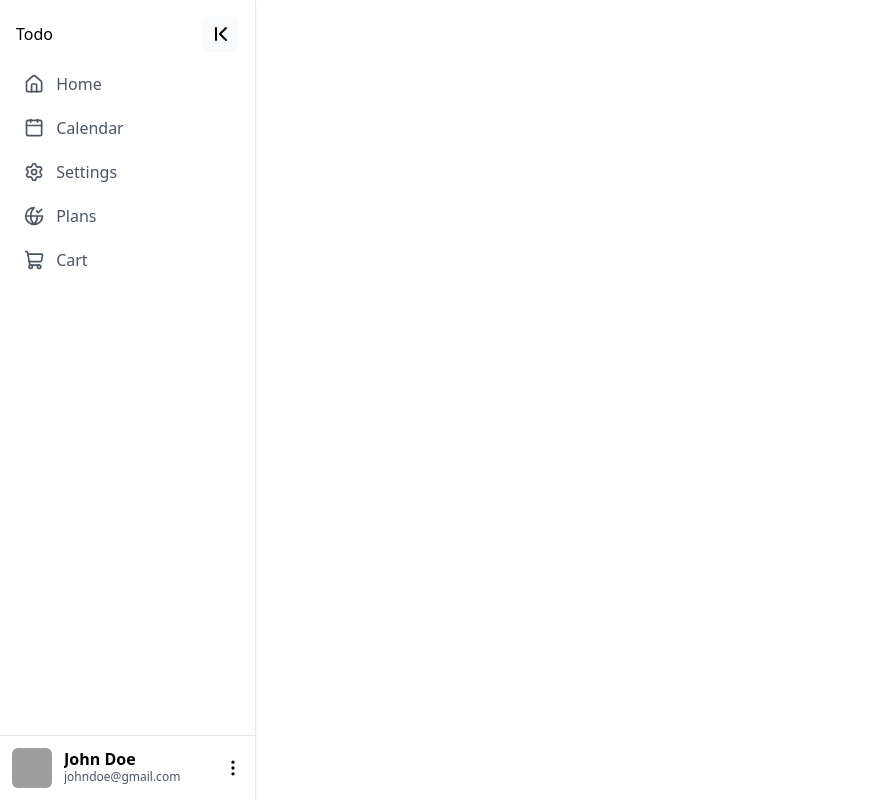
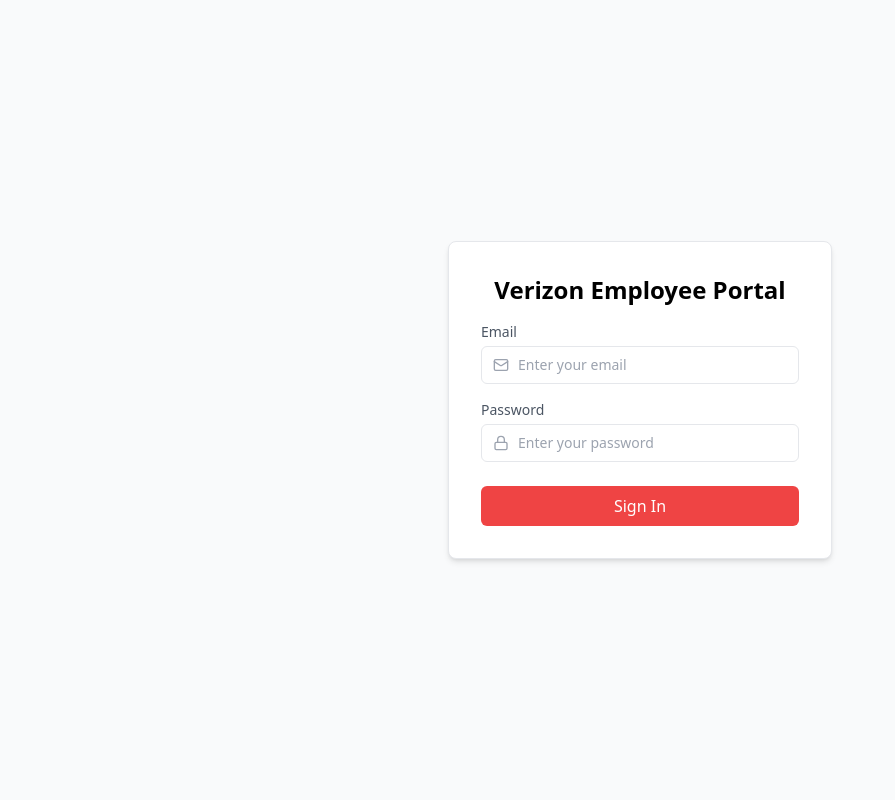
Before and after one commit to sriyuthyerramshetty-bot/DE-cognizant-project, a React (Vite) app: page /login in a window 1280 px wide. Shown: the whole page, without its empty margins (0-895 px from the left). Built offline with nearby package versions, Linux system fonts and the light colour scheme; grey boxes are pictures that could not be loaded.

Commit message:
Created Login Page. Non-functional login, allows anyone to sign in for now.

```diff
--- a/src/App.jsx
+++ b/src/App.jsx
@@ -5,37 +5,38 @@
 import SettingsPage from './pages/SettingsPage.jsx'
 import PlanPage from './pages/PlanPage.jsx'
 import CartPage from './pages/CartPage.jsx'
-import Sidebar, { SidebarItem } from './components/Sidebar.jsx'
-import { Home, Calendar, Settings, GlobeCheck, ShoppingCart } from 'lucide-react'
+import LoginPage from './pages/LoginPage.jsx'
+import MainLayout from './layouts/MainLayout.jsx'
+import ProtectedRoute from './components/ProtectedRoute.jsx'
 import { plans } from './data/data.js'
+import { AuthProvider } from './context/AuthContext.jsx'
 import { CartProvider } from './context/CartContext.jsx'
 import { UserInfoProvider } from './context/UserInfoContext.jsx'
 
 function App() {
   return (
+    <AuthProvider>
       <CartProvider>
         <UserInfoProvider>
-        <main className="App flex min-h-screen">
-          <Sidebar>
-            <SidebarItem icon={<Home />} text="Home" to="/" end />
-            <SidebarItem icon={<Calendar />} text="Calendar" to="/calendar" />
-            <SidebarItem icon={<Settings />} text="Settings" to="/settings" />
-            <SidebarItem icon={<GlobeCheck />} text="Plans" to="/plan" />
-            <SidebarItem icon={<ShoppingCart />} text="Cart" to="/cart" />
-          </Sidebar>
+          <Routes>
+            {/* Public route — no sidebar */}
+            <Route path="/login" element={<LoginPage />} />
 
-          <section className="flex-1">
-            <Routes>
+            {/* Protected routes — redirect to /login when signed out */}
+            <Route element={<ProtectedRoute />}>
+              {/* Shared layout with the sidebar */}
+              <Route element={<MainLayout />}>
                 <Route path="/" element={<Todo />} />
+                <Route path="/plan" element={<PlanPage plans={plans} />} />
+                <Route path="/cart" element={<CartPage />} />
                 <Route path="/calendar" element={<CalendarPage />} />
                 <Route path="/settings" element={<SettingsPage />} />
-              <Route path="/plan" element={<PlanPage plans={plans} />} />
-              <Route path="/cart" element={<CartPage />} />
+              </Route>
+            </Route>
           </Routes>
-          </section>
-        </main>
         </UserInfoProvider>
       </CartProvider>
+    </AuthProvider>
   )
 }
 
--- a/src/assets/TextAssets.json
+++ b/src/assets/TextAssets.json
@@ -23,6 +23,15 @@
             "Best Value": "Best Value"
         }
     },
+    "LoginPage": {
+        "title": "Verizon Employee Portal",
+        "subtitle": "Sign in to continue",
+        "email": "Email",
+        "emailPlaceholder": "Enter your email",
+        "password": "Password",
+        "passwordPlaceholder": "Enter your password",
+        "signInButton": "Sign In"
+    },
     "PlanBox": {
         "bestValue": "Best Value"
     },
--- /dev/null
+++ b/src/components/LoginPage/LoginField.jsx
@@ -0,0 +1,21 @@
+function LoginField({ icon, label, type, placeholder }) {
+    return (
+        <>
+            <label className="text-sm text-gray-600">{label}</label>
+            <div className="relative">
+                {icon && (
+                    <span className="pointer-events-none absolute inset-y-0 left-3 flex items-center text-gray-400">
+                        {icon}
+                    </span>
+                )}
+                <input
+                    type={type}
+                    placeholder={placeholder}
+                    className={`w-full border rounded-md py-2 pr-3 text-sm outline-none focus:border-gray-400 ${icon ? 'pl-9' : 'pl-3'}`}
+                />
+            </div>
+        </>
+    )
+}
+
+export default LoginField;
--- /dev/null
+++ b/src/components/ProtectedRoute.jsx
@@ -0,0 +1,12 @@
+import { Navigate, Outlet } from 'react-router-dom';
+import { useAuth } from '../context/AuthContext.jsx';
+
+// Guards the app pages. If the user is not signed in, send them to the
+// login page. Otherwise render the matched child route via <Outlet />.
+function ProtectedRoute() {
+    const { isAuthenticated } = useAuth();
+
+    return isAuthenticated ? <Outlet /> : <Navigate to="/login" replace />;
+}
+
+export default ProtectedRoute;
--- a/src/components/Sidebar.jsx
+++ b/src/components/Sidebar.jsx
@@ -1,11 +1,19 @@
-import { MoreVertical, ChevronLast, ChevronFirst } from "lucide-react"
-import { NavLink } from "react-router-dom"
+import { LogOut, ChevronLast, ChevronFirst } from "lucide-react"
+import { NavLink, useNavigate } from "react-router-dom"
 import { useContext, createContext, useState } from "react"
+import { useAuth } from "../context/AuthContext.jsx"
 
 const SidebarContext = createContext()
 
 export default function Sidebar({ children }) {
   const [expanded, setExpanded] = useState(true)
+  const navigate = useNavigate()
+  const { logout } = useAuth()
+
+  const handleLogout = () => {
+    logout()
+    navigate("/login")
+  }
 
   return (
       <aside className={`sticky top-0 self-start h-screen shrink-0 transition-all duration-300 ${expanded ? 'w-64' : 'w-20'}`}>      <nav className="h-full flex flex-col bg-white border-r shadow-sm">
@@ -39,7 +47,13 @@
               <h4 className="font-semibold">John Doe</h4>
               <span className="text-xs text-gray-600">johndoe@gmail.com</span>
             </div>
-            <MoreVertical size={20} />
+            <button
+              onClick={handleLogout}
+              className="p-1.5 rounded-lg text-gray-600 hover:bg-gray-100 hover:text-gray-900"
+              aria-label="Sign out"
+            >
+              <LogOut size={20} />
+            </button>
           </div>
         </div>
       </nav>
--- /dev/null
+++ b/src/context/AuthContext.jsx
@@ -0,0 +1,20 @@
+import { createContext, useContext, useState } from 'react';
+
+const AuthContext = createContext();
+
+export function AuthProvider({ children }) {
+    const [isAuthenticated, setIsAuthenticated] = useState(false);
+
+    const login = () => setIsAuthenticated(true);
+    const logout = () => setIsAuthenticated(false);
+
+    return (
+        <AuthContext.Provider value={{ isAuthenticated, login, logout }}>
+            {children}
+        </AuthContext.Provider>
+    );
+}
+
+export function useAuth() {
+    return useContext(AuthContext);
+}
--- /dev/null
+++ b/src/layouts/MainLayout.jsx
@@ -0,0 +1,26 @@
+import { Outlet } from 'react-router-dom';
+import Sidebar, { SidebarItem } from '../components/Sidebar.jsx';
+import { Home, Calendar, Settings, GlobeCheck, ShoppingCart } from 'lucide-react';
+
+// Layout for the authenticated part of the app: the sidebar plus a content
+// area. <Outlet /> renders whichever page route is currently active.
+function MainLayout() {
+    return (
+        <main className="App flex min-h-screen">
+            <Sidebar>
+                <SidebarItem icon={<Home />} text="Home" to="/" end />
+                <SidebarItem icon={<Calendar />} text="Calendar" to="/calendar" />
+                <SidebarItem icon={<Settings />} text="Settings" to="/settings" />
+                <SidebarItem icon={<GlobeCheck />} text="Plans" to="/plan" />
+                <SidebarItem icon={<ShoppingCart />} text="Cart" to="/cart" />
+            </Sidebar>
+
+            {/* Dynamically render the active page */}
+            <section className="flex-1">
+                <Outlet />
+            </section>
+        </main>
+    );
+}
+
+export default MainLayout;
--- /dev/null
+++ b/src/pages/LoginPage.jsx
@@ -0,0 +1,67 @@
+import { useNavigate } from 'react-router-dom';
+import { useAuth } from '../context/AuthContext.jsx';
+import LoginField from '../components/LoginPage/LoginField.jsx';
+import TextAsset from '../assets/TextAssets.json'
+import { Mail, Lock } from 'lucide-react';
+
+function LoginPage() {
+    // Get the login function from AuthContext and navigate function from react-router-dom
+    const { login } = useAuth();
+    const navigate = useNavigate();
+
+    // Handle form submission for sign in
+    const handleSignIn = (e) => {
+        e.preventDefault();
+        // No backend yet — any sign in succeeds. Mark the user as
+        // authenticated and send them to the home page.
+        login();
+        navigate('/');
+    };
+
+    return (
+        <div className="flex min-h-screen items-center justify-center bg-gray-50">
+
+            {/* Login form */}
+            <form
+                onSubmit={handleSignIn}
+                className="w-full max-w-sm flex flex-col gap-4 border rounded-lg shadow-md bg-white p-8"
+            >
+                {/* Form header */}
+                <div className="text-center">
+                    <h1 className="text-2xl font-semibold">{TextAsset.LoginPage.title}</h1>
+                    {/* <p className="mt-1 text-sm text-gray-600">{TextAsset.LoginPage.subtitle}</p> */}
+                </div>
+
+                {/* Email field */}
+                <div className="flex flex-col gap-1">
+                    <LoginField
+                        icon={<Mail size={16} />}
+                        label={TextAsset.LoginPage.email}
+                        type="email"
+                        placeholder={TextAsset.LoginPage.emailPlaceholder}
+                    />
+                </div>
+
+                {/* Password field */}
+                <div className="flex flex-col gap-1">
+                    <LoginField
+                        icon={<Lock size={16} />}
+                        label={TextAsset.LoginPage.password}
+                        type="password"
+                        placeholder={TextAsset.LoginPage.passwordPlaceholder}
+                    />
+                </div>
+
+                {/* Sign In button */}
+                <button
+                    type="submit"
+                    className="mt-2 bg-red-500 hover:bg-red-600 text-white py-2 px-4 rounded-md transition-colors"
+                >
+                    {TextAsset.LoginPage.signInButton}
+                </button>
+            </form>
+        </div>
+    );
+}
+
+export default LoginPage;
```
Lines whose indentation alone changed are shown as unchanged.
